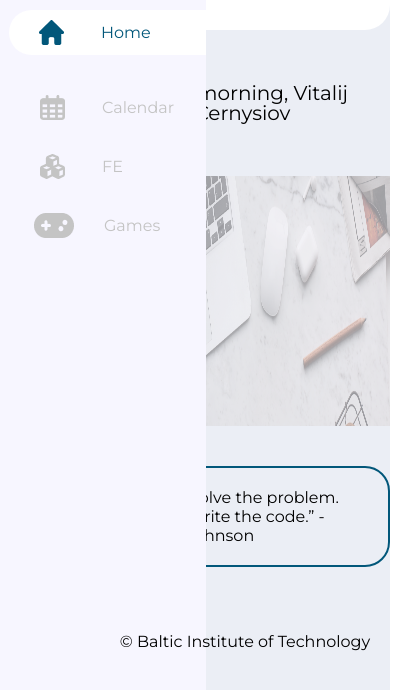
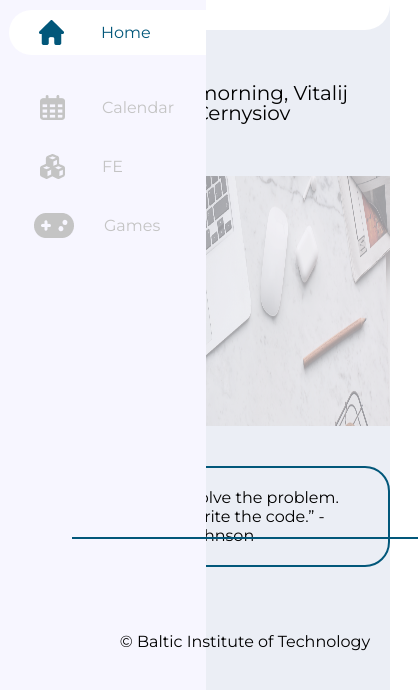
Before and after one commit to Vital188/Calendar-forms-responsive-design-, a website: page index.html in a window 390 px wide. Shown: the part 148-838 px from the top of the page, 418 px wide, since content can reach past the window. Drawn offline with Linux system fonts and the light colour scheme.

Commit message:
second task final

```diff
--- a/css/layout.css
+++ b/css/layout.css
@@ -248,7 +248,9 @@ padding: 20px 40px;
 margin: 20px 0;
 }
 .right > .line2 {
-display: none;
+grid-column: 1/2;
+grid-row: 5/6;
+top:685px;
 }
 .right > .institute {
 grid-column: 1/2;
```
